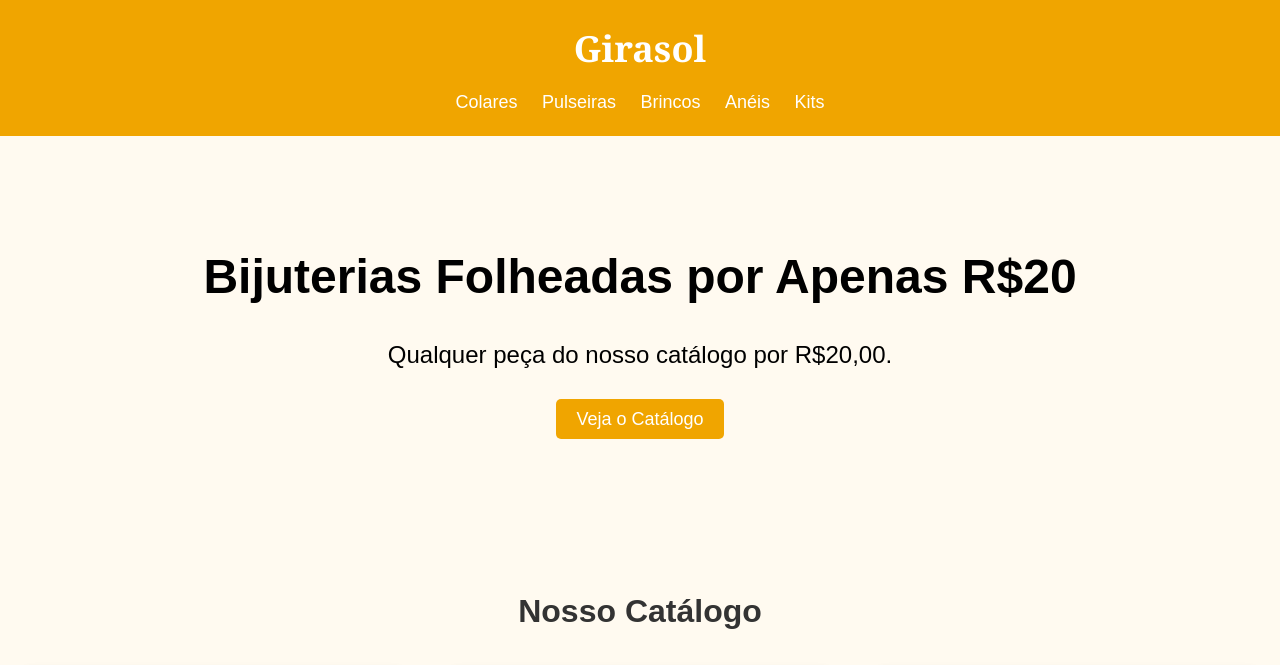
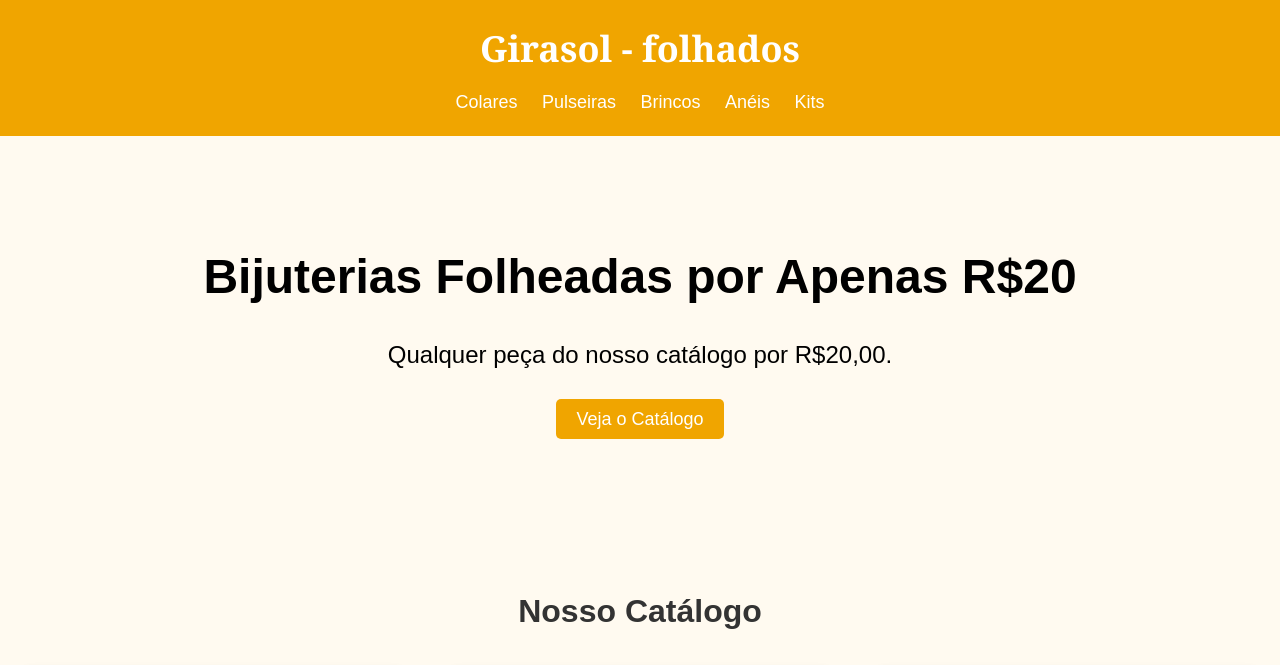
Before and after one commit to Vitor-Silva-Oliveria/girasol.github.io, a plain HTML site: page index.html in a window 1280 px wide. Shown: the top 665 px of the page. Drawn offline with Linux system fonts and the light colour scheme.

Commit message:
fix: index.html

```diff
--- a/girasol.html
+++ b/index.html
@@ -3,14 +3,14 @@
 <head>
     <meta charset="UTF-8">
     <meta name="viewport" content="width=device-width, initial-scale=1.0">
-    <title>Girasol - Bijuterias Folheadas</title>
+    <title>Girasol</title>
     <link rel="stylesheet" href="style.css">
 </head>
 <body>
     <!-- Topo da página -->
     <header>
         <div class="logo">
-            <h1>Girasol</h1>
+            <h1>Girasol - folhados</h1>
         </div>
         <nav>
             <ul>
```
